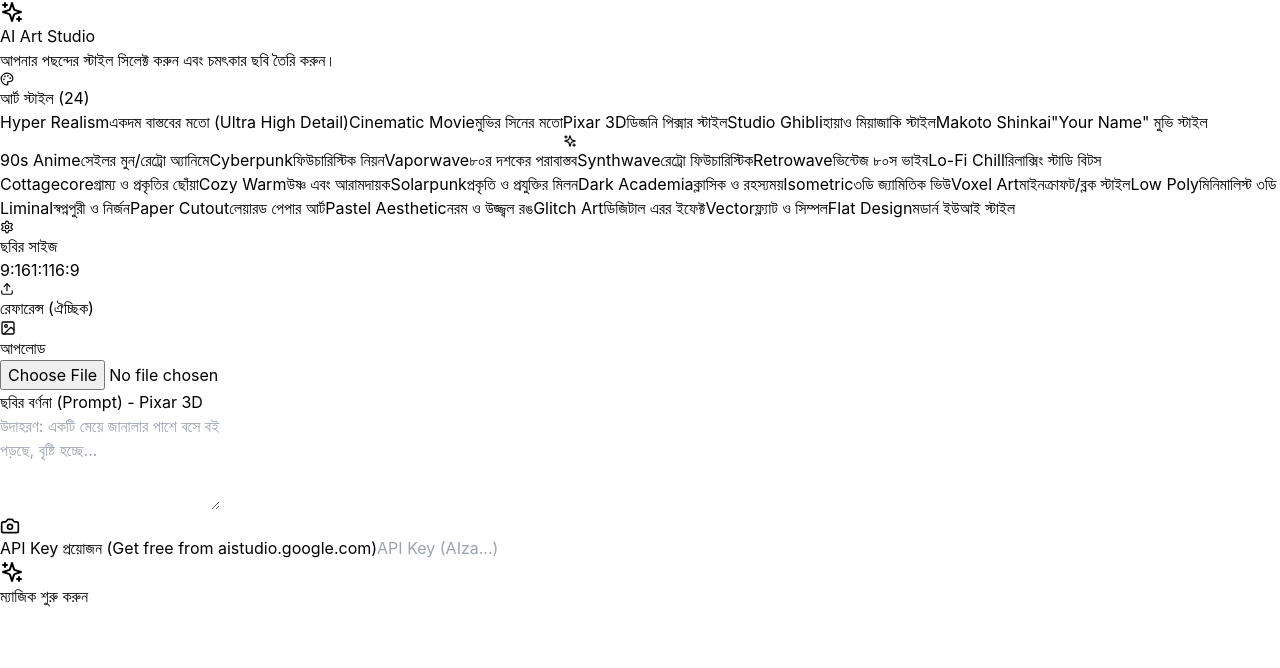
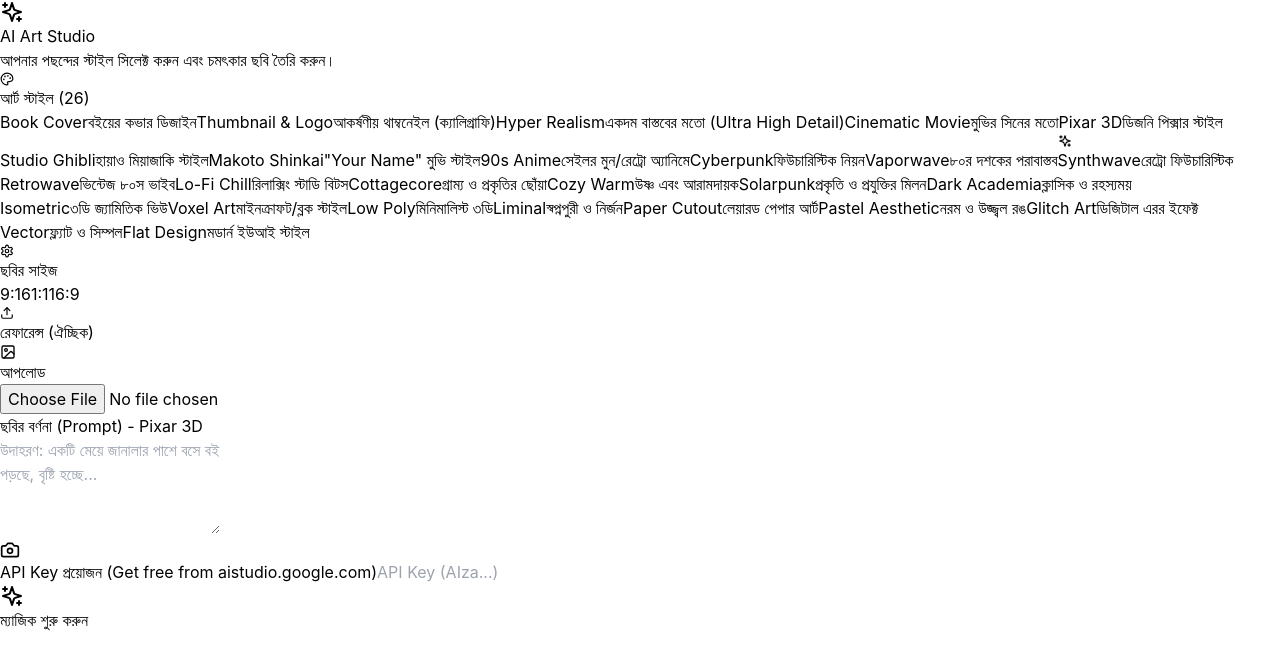
Before and after one commit to economist-bd/Pixar-AI-Studio, a React (Vite) app: page / in a window 1280 px wide. Shown: the top 668 px of the page. Built offline with nearby package versions, Linux system fonts and the light colour scheme; the HTML template or start-up script is replaced by a standard one.

Commit message:
updatet app.jsx

```diff
--- a/src/App.jsx
+++ b/src/App.jsx
@@ -20,6 +20,30 @@ export default function App() {
 
   // Expanded Style Definitions
   const styles = {
+    'Book Cover': {
+      label: 'Book Cover',
+      desc: 'বইয়ের কভার ডিজাইন',
+      instruction: `
+      MANDATORY ART STYLE:
+      - Style: Professional Best-Seller Book Cover Design.
+      - Layout: Leave clear space for Title and Author Name at top or bottom.
+      - Typography Vibe: Elegant, Cinematic, Bold text layout (Note: AI may simulate text shapes).
+      - Visuals: High-concept imagery, symbolic, emotional connection to the prompt.
+      - Resolution: 8k, print-ready quality.
+      `
+    },
+    'Thumbnail': {
+      label: 'Thumbnail & Logo',
+      desc: 'আকর্ষণীয় থাম্বনেইল (ক্যালিগ্রাফি)',
+      instruction: `
+      MANDATORY ART STYLE:
+      - Style: Viral YouTube Thumbnail / Social Media Banner.
+      - Text Style: Calligraphy, Brush Stroke, or Big Bold 3D Text aesthetic.
+      - Vibe: High energy, Vibrant colors, High contrast, "Click-bait" appeal.
+      - Elements: Expressive faces, glowing outlines, arrows, dynamic composition.
+      - Logo: Place for branding/logo integration, clean modern look.
+      `
+    },
     'Hyper Realistic': {
       label: 'Hyper Realism',
       desc: 'একদম বাস্তবের মতো (Ultra High Detail)',
```
